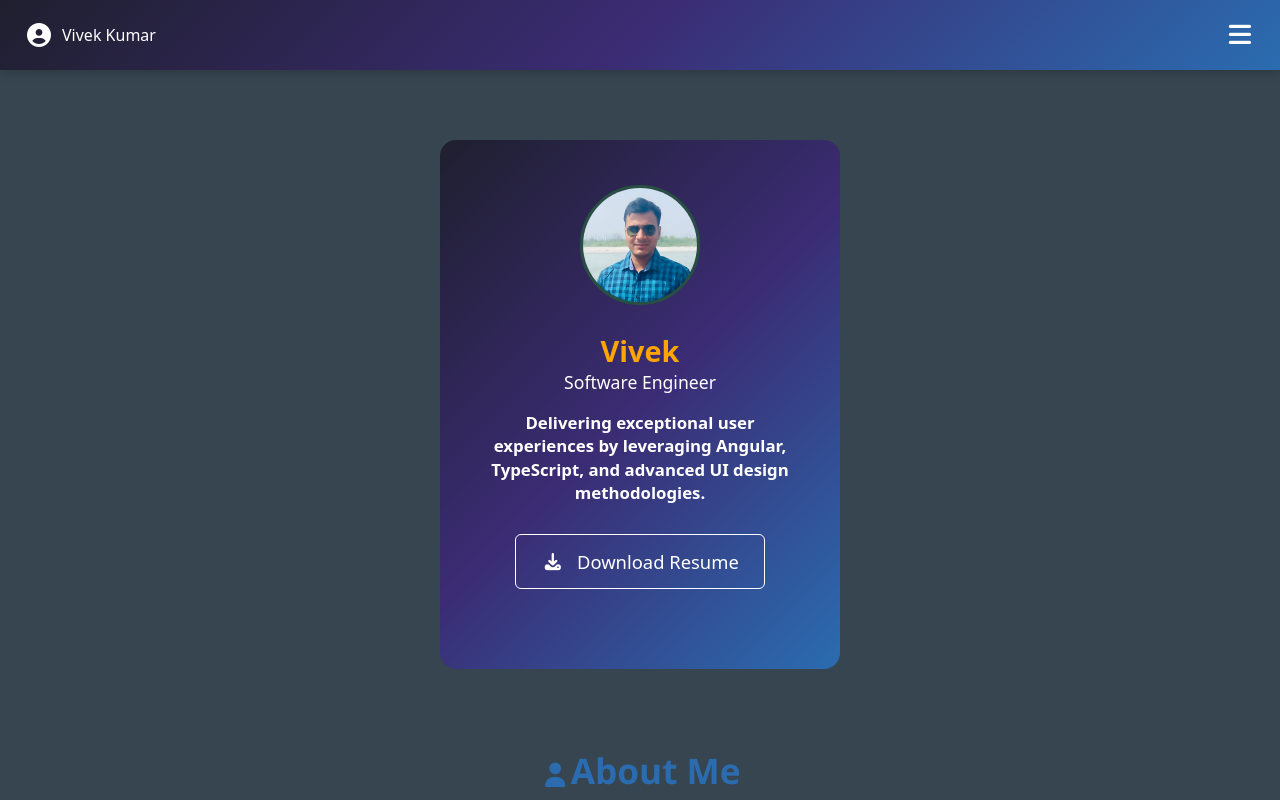
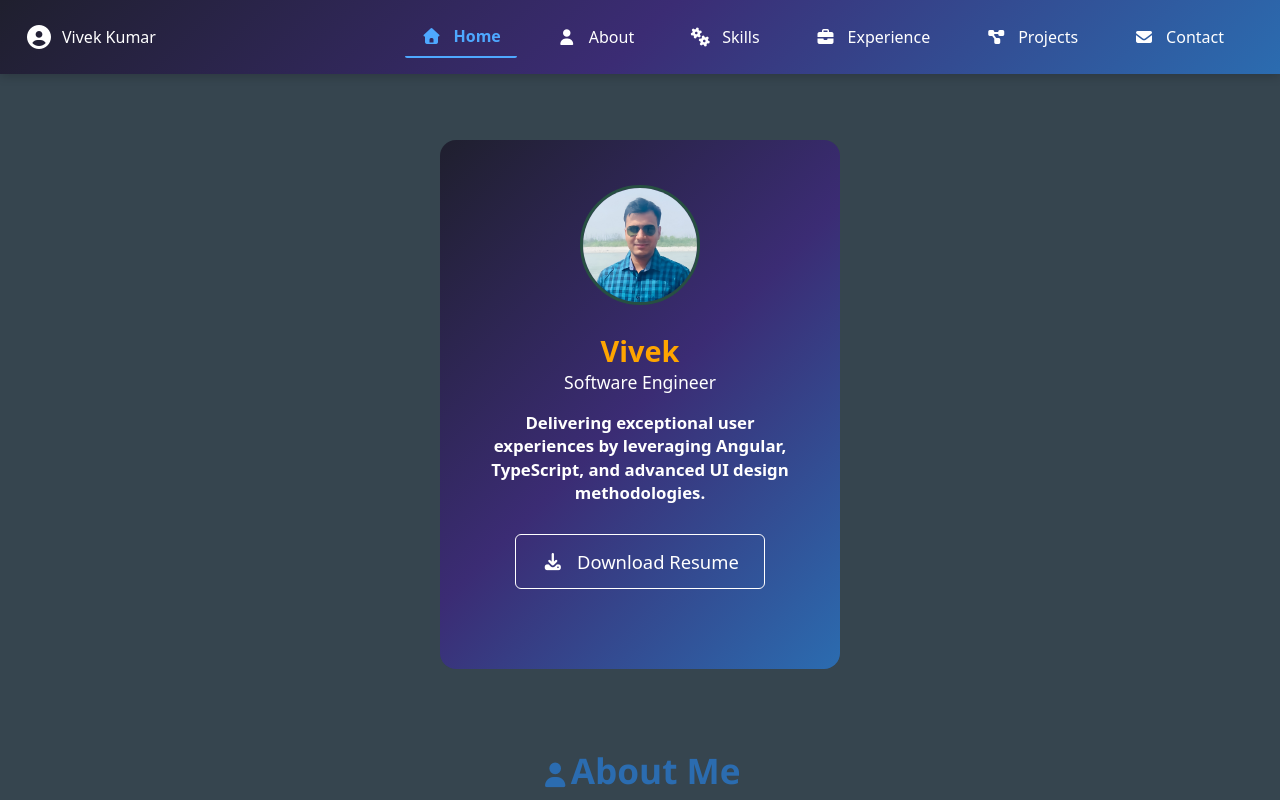
Before and after one commit to itvkkm-dev/vivek-portfolio, an Angular app: page / in a window 1280 px wide. Shown: the top 800 px of the page. Built offline with nearby package versions, Linux system fonts and the light colour scheme.

Commit message:
navbar desktop

```diff
--- a/src/app/components/navbar/navbar.html
+++ b/src/app/components/navbar/navbar.html
@@ -5,12 +5,12 @@
         <span>Vivek Kumar</span>
     </div>
 
-    <!-- Hamburger Toggle -->
+    <!-- Hamburger Toggle (only visible on small screens) -->
     <div class="hamburger" (click)="toggleMenu()">
         <i class="fas" [ngClass]="menuOpen ? 'fa-times' : 'fa-bars'"></i>
     </div>
 
-    <!-- Dropdown Menu -->
+    <!-- Nav Menu (responsive) -->
     <nav class="menu" [class.open]="menuOpen">
         <ul>
             <li [class.active]="activeSection === 'hero'" (click)="scrollTo('hero')">
--- a/src/app/components/navbar/navbar.scss
+++ b/src/app/components/navbar/navbar.scss
@@ -1,4 +1,6 @@
-/* Header Styling */
+/* ===================== */
+/* Base Header Styling   */
+/* ===================== */
 .app-header {
   display: flex;
   justify-content: space-between;
@@ -9,9 +11,12 @@
   position: relative;
   z-index: 100;
   box-shadow: 0 2px 10px rgba(0, 0, 0, 0.2);
+  flex-wrap: wrap;
 }
 
-/* Username Display */
+/* ===================== */
+/* Username Section      */
+/* ===================== */
 .username {
   display: flex;
   align-items: center;
@@ -23,7 +28,9 @@
   font-size: 1.5rem;
 }
 
-/* Hamburger */
+/* ===================== */
+/* Hamburger Icon        */
+/* ===================== */
 .hamburger {
   font-size: 1.6rem;
   cursor: pointer;
@@ -35,7 +42,9 @@
   transform: scale(1.1);
 }
 
-/* Dropdown Menu */
+/* ===================== */
+/* Dropdown Menu (Mobile)
+/* ===================== */
 .menu {
   position: absolute;
   top: 100%;
@@ -48,7 +57,8 @@
   max-height: 0;
   transition: all 0.3s ease;
   pointer-events: none;
-  z-index: 100; /* make sure menu overlays content */
+  z-index: 100;
+  opacity: 0;
 }
 
 .menu.open {
@@ -73,11 +83,73 @@
   transition: background-color 0.3s, color 0.3s;
 }
 
-/* Active link */
+.menu li:hover {
+  background-color: #2a2a2a;
+  color: #fff;
+}
 
+/* ===================== */
+/* Active Link Styling   */
+/* ===================== */
 .menu li.active {
   color: #4ea8ff;
   border-radius: 2px;
   font-weight: bold;
-  border-right: 4px solid #4ea8ff; /* Right border to highlight the active item */
+  border-right: 4px solid #4ea8ff;
 }
+
+/* =============================== */
+/* Desktop Layout - Screens ≥ 1024px */
+/* =============================== */
+@media (min-width: 1024px) {
+  /* Hide hamburger on desktop */
+  .hamburger {
+    display: none;
+  }
+
+  /* Make menu visible and horizontal */
+  .menu {
+    position: static;
+    width: auto;
+    background-color: transparent;
+    box-shadow: none;
+    border-radius: 0;
+    max-height: none;
+    opacity: 1;
+    pointer-events: auto;
+    margin-left: auto;
+    padding-top: 0;
+  }
+
+  .menu ul {
+    display: flex;
+    align-items: center;
+    gap: 1.5rem;
+    padding: 0 1rem;
+    overflow-x: auto;
+    scrollbar-width: none; /* Firefox */
+  }
+
+  .menu ul::-webkit-scrollbar {
+    display: none; /* Chrome, Safari */
+  }
+
+  .menu li {
+    padding: 0.5rem 1rem;
+    color: #fff;
+    background-color: transparent;
+    border: none;
+    white-space: nowrap; /* Prevent text wrap */
+  }
+
+  .menu li:hover {
+    background-color: rgba(255, 255, 255, 0.1);
+  }
+
+  .menu li.active {
+    border: none;
+    border-bottom: 2px solid #4ea8ff;
+    font-weight: bold;
+    color: #4ea8ff;
+  }
+}
```
